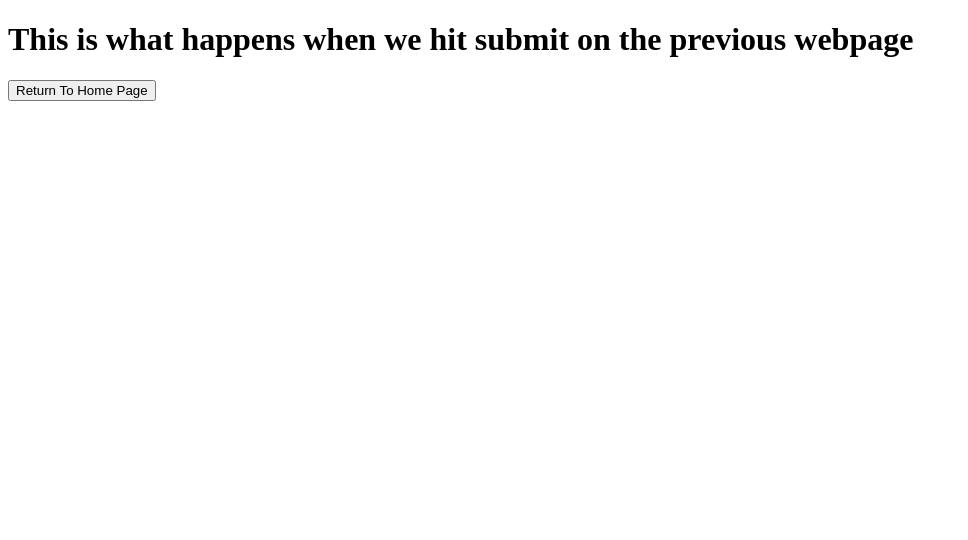
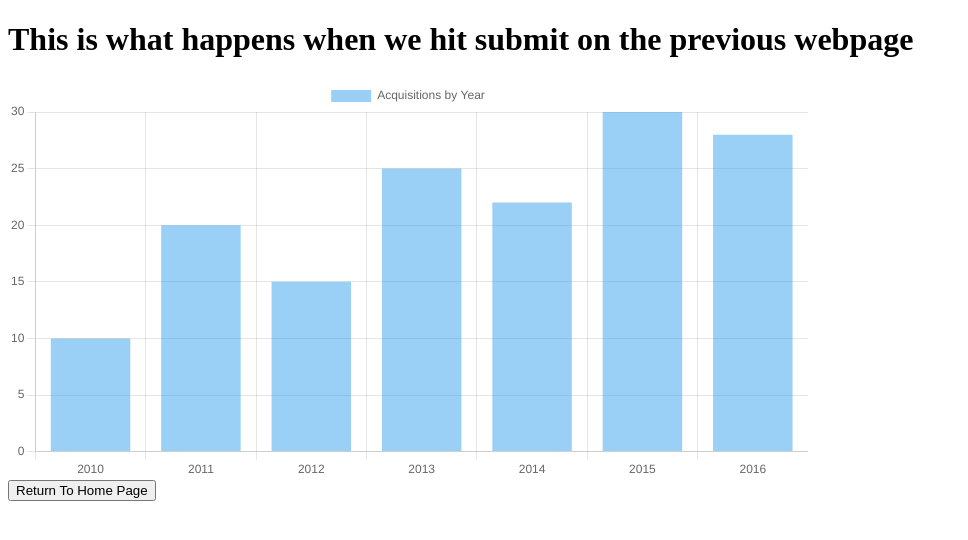
Before and after one commit to b0n3l3ss/LifeTimeMap, a website: page index1.html in a window 1280 px wide. Shown: the whole page, without its empty margins (0-968 px from the left). Drawn offline with nearby package versions, Linux system fonts and the light colour scheme.

Commit message:
Adding package and sample use of chart.js

```diff
--- a/index1.html
+++ b/index1.html
@@ -4,10 +4,43 @@
     <meta charset="UTF-8">
     <meta name="viewport" content="width=device-width, initial-scale=1.0">
     <title>Document</title>
+    <script src="https://cdn.jsdelivr.net/npm/chart.js"></script>
 </head>
 <body>
     <h1>This is what happens when we hit submit on the previous webpage</h1>
-    <script src="/script.js"></script>
+    <div style="width: 800px;"><canvas id="lifeMapGraph"></canvas></div>
+    <script>
+        document.addEventListener('DOMContentLoaded', function() {
+            const data = [
+                { year: 2010, count: 10 },
+                { year: 2011, count: 20 },
+                { year: 2012, count: 15 },
+                { year: 2013, count: 25 },
+                { year: 2014, count: 22 },
+                { year: 2015, count: 30 },
+                { year: 2016, count: 28 }
+            ];
+
+            const ctx = document.getElementById('lifeMapGraph').getContext('2d');
+            new Chart(ctx, {
+                type: 'bar',
+                data: {
+                    labels: data.map(row => row.year),
+                    datasets: [{
+                        label: 'Acquisitions by Year',
+                        data: data.map(row => row.count)
+                    }]
+                }
+            });
+
+            const chartGraph = document.getElementById('lifeMapGraph');
+            if (chartGraph) {
+                console.log('lifeMapGraph is defined and found in the HTML.');
+            } else {
+                console.log('lifeMapGraph is NOT found in the HTML.');
+            }
+        });
+    </script>
     <form action="index.html">
         <input type="submit" value="Return To Home Page">
     </form>
--- /dev/null
+++ b/package.json
@@ -0,0 +1,5 @@
+{
+  "dependencies": {
+    "chart.js": "^4.4.6"
+  }
+}
```
Also changed, not shown: linegraph.js (added, +58 -0 lines), script.js (+7 -0 lines), 2 other files.
